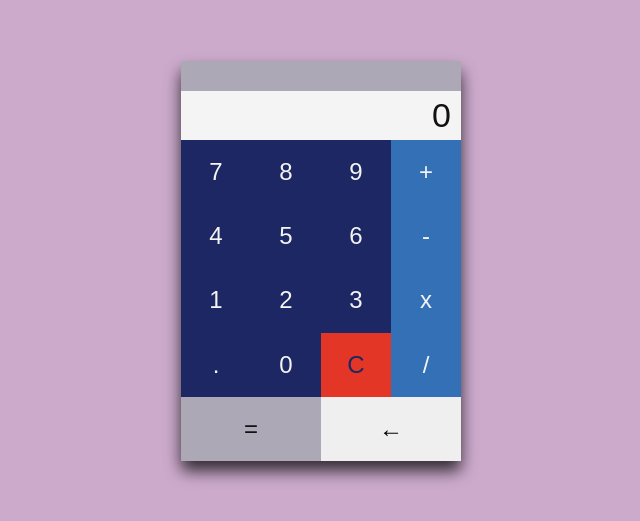
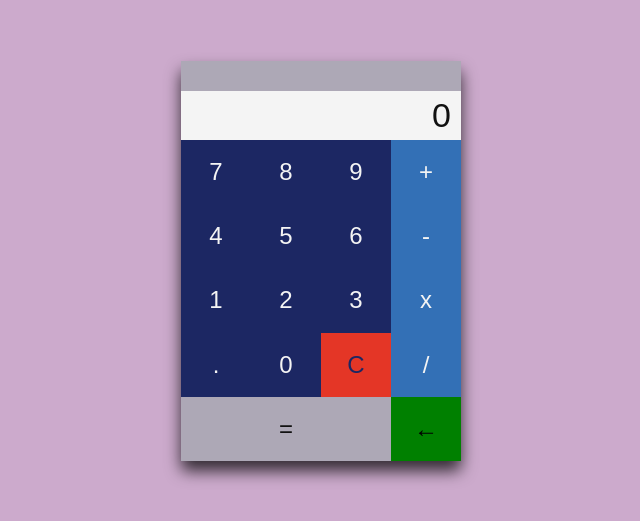
Before and after one commit to connorbelding/calculator, a plain HTML site: page index.html in a window 1280 px wide. Shown: the part 139-660 px from the top of the page, without its empty margins (319-959 px from the left). Drawn offline with Linux system fonts and the light colour scheme; a web font is replaced by a local one.

Commit message:
Added styles for backspace key

```diff
--- a/styles.css
+++ b/styles.css
@@ -89,7 +89,6 @@ body {
 }
 
 #calculator-buttons button {
-  flex: 1 0 25%;
   font-size: 24px;
   border-radius: 0;
   border: none;
@@ -102,6 +101,14 @@ body {
 
 #calculator-buttons button:active {
   filter: brightness(1.5);
+}
+
+.operator,
+.number,
+.decimal,
+.clear,
+.resolve {
+  flex: 1 0 25%;
 }
 
 .operator {
@@ -124,3 +131,9 @@ body {
   background: #ada8b6;
   color: #111;
 }
+
+.backspace {
+  background: green;
+  color: black;
+  flex: 0 0 25%;
+}
```
